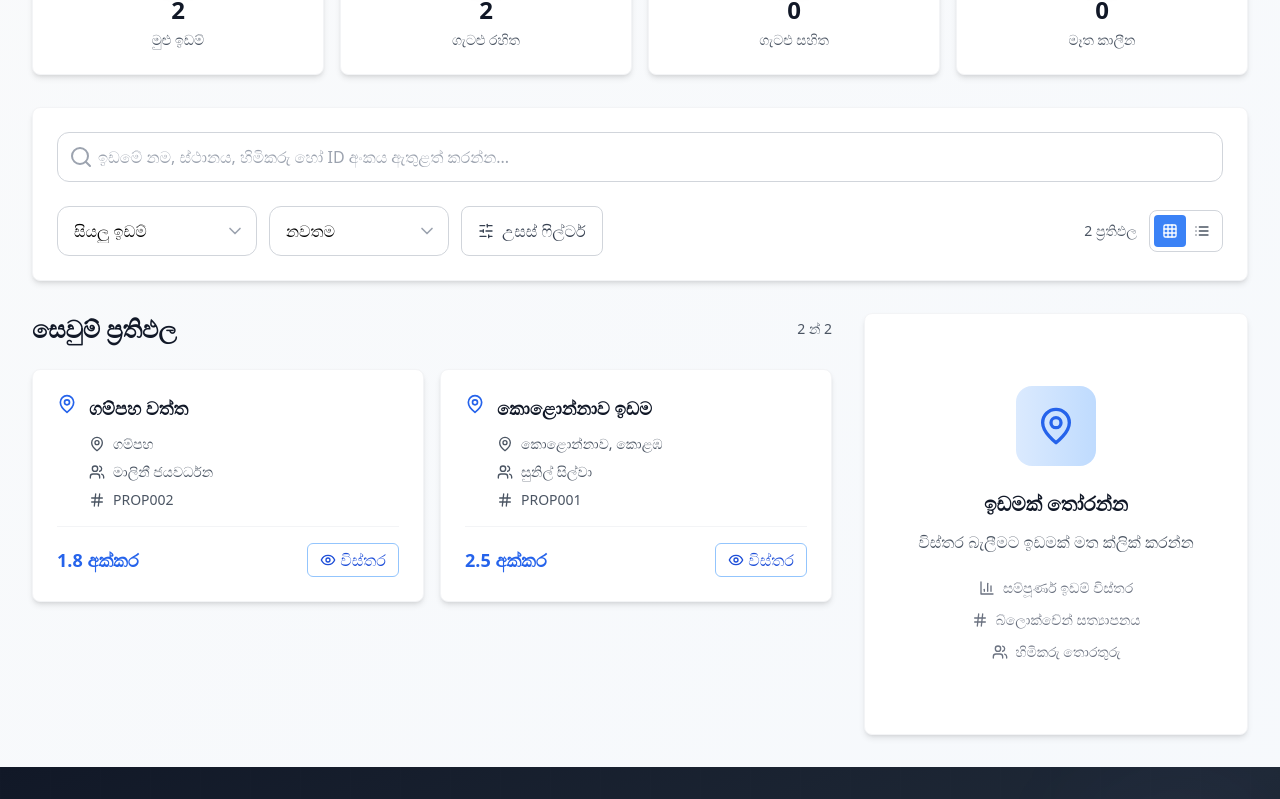
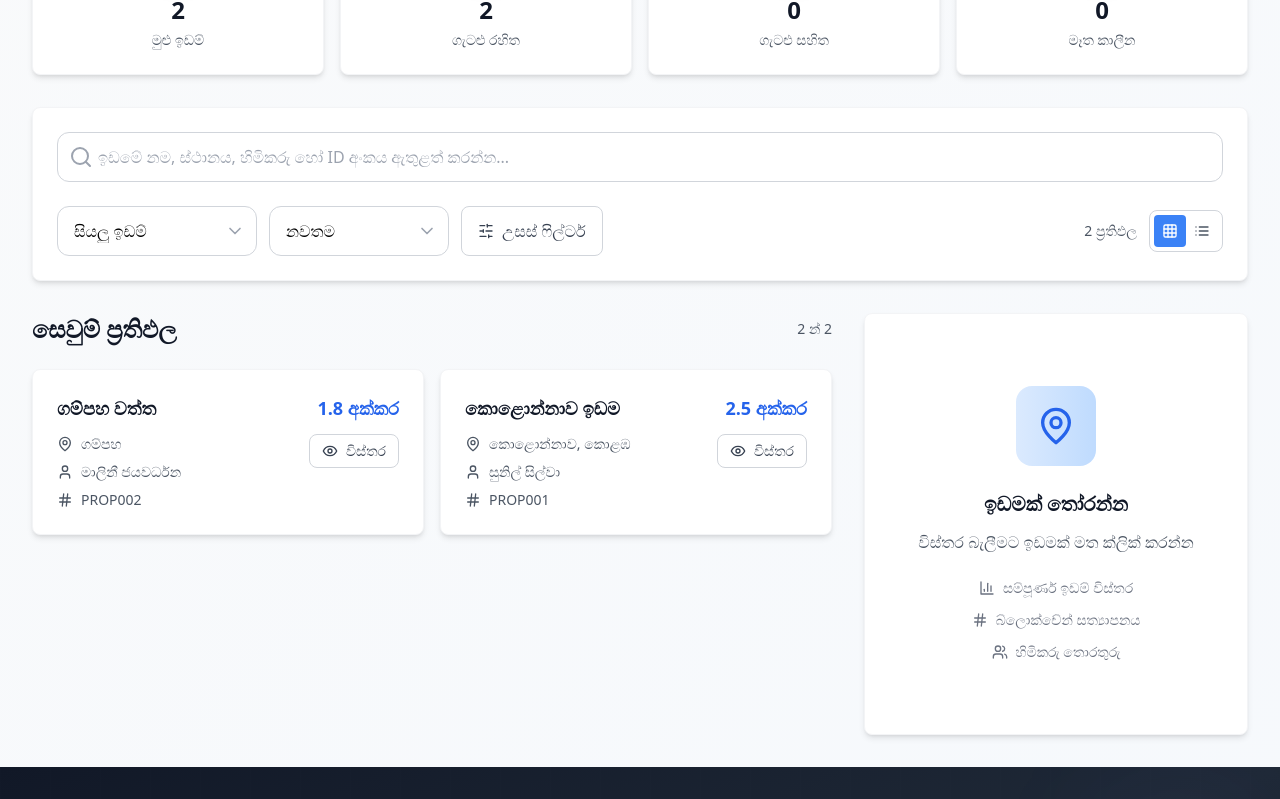
Before and after one commit to iamvirul/iwb25-024-byte-seekers, a React (Vite) app: page /search in a window 1280 px wide. Shown: the part 418-1217 px from the top of the page. Built offline with nearby package versions, Linux system fonts and the light colour scheme.

Commit message:
feat(PropertySearch): replace inline property card with PropertyCard component for improved readability and maintainability

```diff
--- a/src/pages/PropertySearch.tsx
+++ b/src/pages/PropertySearch.tsx
@@ -1,4 +1,3 @@
-import React, { useState } from 'react';
 import { useBlockchain } from '../contexts/BlockchainContext';
 import { motion } from 'framer-motion';
 import {
@@ -18,13 +17,13 @@ import {
   Map,
   BarChart3
 } from 'lucide-react';
-import PageHeader from '../components/common/PageHeader';
 import Card from '../components/ui/Card';
 import SearchInput from '../components/ui/SearchInput';
 import Select from '../components/ui/Select';
 import PropertyCard from '../components/property/PropertyCard';
 import PropertyDetails from '../components/property/PropertyDetails';
 import EmptyState from '../components/common/EmptyState';
+import { useState } from 'react';
 
 const PropertySearch = () => {
   const { properties } = useBlockchain();
@@ -122,7 +121,7 @@ const PropertySearch = () => {
           transition={{ duration: 0.6, delay: 0.1 }}
           className="grid grid-cols-2 md:grid-cols-4 gap-4 mb-8"
         >
-          {stats.map((stat, index) => {
+          {stats.map((stat) => {
             const Icon = stat.icon;
             return (
               <Card key={stat.label} hover className="text-center">
@@ -311,51 +310,10 @@ const PropertySearch = () => {
                   >
                     {viewMode === 'grid' ? (
                       <div className="h-full">
-                        <Card hover onClick={() => setSelectedProperty(property)} className="cursor-pointer h-full flex flex-col">
-                          <div className="flex items-start justify-between flex-1">
-                            <div className="flex items-start space-x-3 flex-1 min-w-0">
-                              <div className="flex-shrink-0">
-                                <MapPin className="w-5 h-5 text-blue-600" />
-                              </div>
-                              <div className="flex-1 min-w-0">
-                                <div className="flex items-start justify-between mb-3">
-                                  <h3 className="text-lg font-semibold text-gray-900 truncate pr-2 flex-1">{property.title}</h3>
-                                  {property.disputes.length > 0 && (
-                                    <span className="inline-flex items-center px-2.5 py-0.5 rounded-full text-xs font-medium bg-red-100 text-red-800 flex-shrink-0">
-                                      <AlertCircle className="w-3 h-3 mr-1" />
-                                      ගැටළු
-                                    </span>
-                                  )}
-                                </div>
-
-                                <div className="space-y-2 text-sm text-gray-600 mb-4">
-                                  <div className="flex items-center">
-                                    <MapPin className="w-4 h-4 mr-2 flex-shrink-0" />
-                                    <span className="truncate">{property.location}</span>
-                                  </div>
-                                  <div className="flex items-center">
-                                    <Users className="w-4 h-4 mr-2 flex-shrink-0" />
-                                    <span className="truncate">{property.owner}</span>
-                                  </div>
-                                  <div className="flex items-center">
-                                    <Hash className="w-4 h-4 mr-2 flex-shrink-0" />
-                                    <span className="truncate">{property.id}</span>
-                                  </div>
-                                </div>
-                              </div>
-                            </div>
-                          </div>
-
-                          <div className="flex items-center justify-between mt-auto pt-4 border-t border-gray-100">
-                            <div className="text-lg font-bold text-blue-600">
-                              {property.area} අක්කර
-                            </div>
-                            <button className="inline-flex items-center px-3 py-1 border border-blue-300 text-blue-700 rounded-md hover:bg-blue-50 transition-colors">
-                              <Eye className="w-4 h-4 mr-1" />
-                              විස්තර
-                            </button>
-                          </div>
-                        </Card>
+                        <PropertyCard
+                          property={property}
+                          onClick={() => setSelectedProperty(property)}
+                        />
                       </div>
                     ) : (
                       <Card hover onClick={() => setSelectedProperty(property)} className="cursor-pointer">
```
